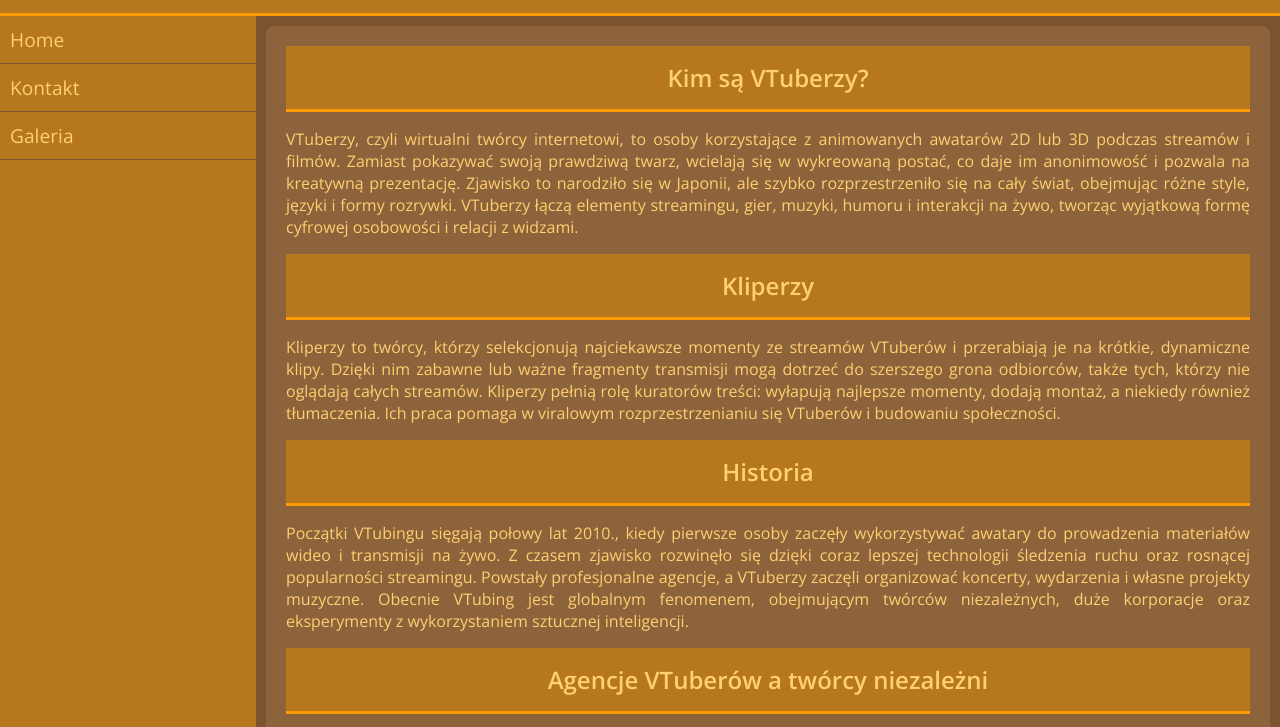
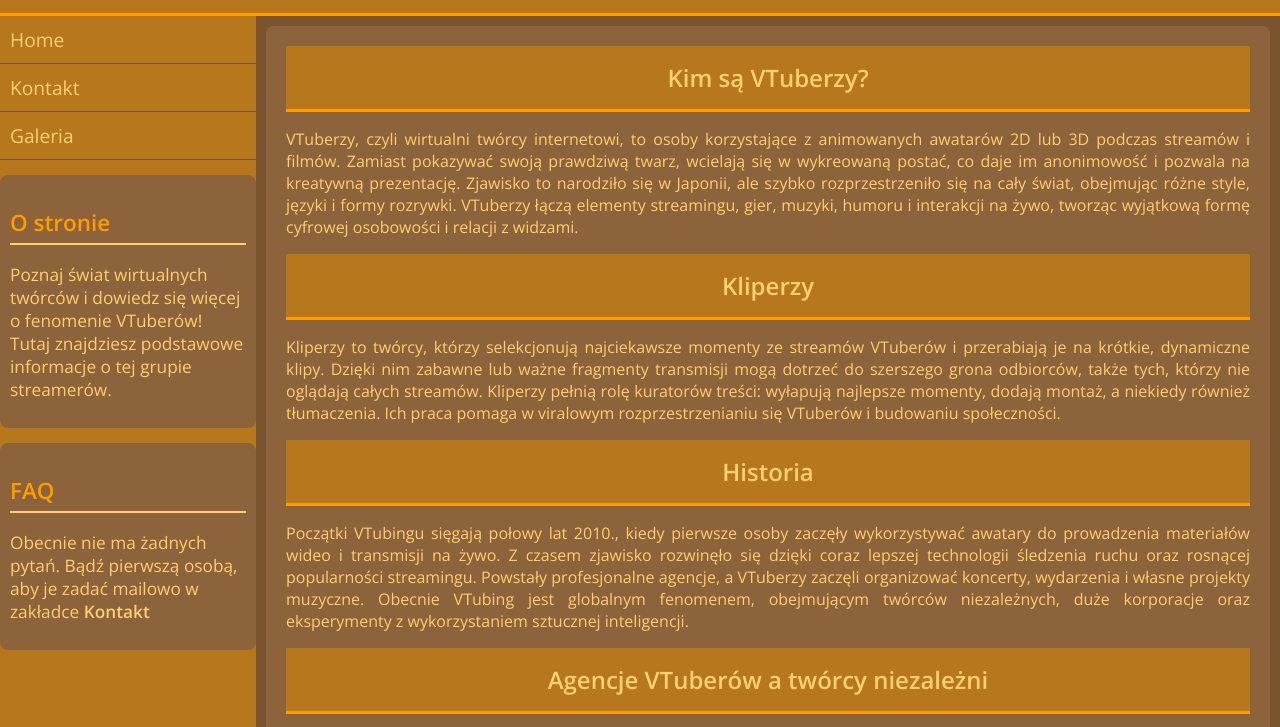
Before and after one commit to AdamBal603/WDAI_LAB, a plain HTML site: page Lab_02/index1.html in a window 1280 px wide. Shown: the part 60-787 px from the top of the page. Drawn offline with nearby package versions, Linux system fonts and the light colour scheme.

Commit message:
projekt zrobiony v1.0

```diff
--- a/Lab_02/index1.html
+++ b/Lab_02/index1.html
@@ -14,6 +14,7 @@
     </head>
     <body>
         <h1>VTubers Lair - Home</h1>
+        <div class="sidebar">
             <nav>
                 <ul>
                     <li><a href="./index1.html">Home</a></li>
@@ -21,6 +22,18 @@
                     <li><a href="./index3.html">Galeria</a></li>
                 </ul>
             </nav>
+
+            <div class="sidebar-info">
+                <h3>O stronie</h3>
+                <p>Poznaj świat wirtualnych twórców i dowiedz się więcej o fenomenie VTuberów! Tutaj znajdziesz podstawowe informacje o tej grupie streamerów.</p>
+            </div>
+
+            <div class="sidebar-faq">
+                <h3>FAQ</h3>
+                <p>Obecnie nie ma żadnych pytań. Bądź pierwszą osobą, aby je zadać mailowo w zakładce <strong>Kontakt</strong></p>
+            </div>
+        </div>
+
 
         <div class="main">
             <h2>Kim są VTuberzy?</h2>
@@ -88,12 +101,12 @@
                 </tr>
             </table>
 
-            <p>1. Gawr Gura to jedna z najbardziej rozpoznawalnych VTuberek na świecie. Jej charakterystyczna postać rekinka oraz charyzmatyczna, żartobliwa osobowość szybko przyciągnęły ogromną liczbę widzów. Zadebiutowała jako część anglojęzycznego oddziału Hololive i stała się jedną z najczęściej subskrybowanych VTuberek. Gura jest symbolem globalnego sukcesu VTubingu i przykładem tego, jak persona oraz humor potrafią zdobyć miliony fanów.</p>
+            <p>1. Gawr Gura to jedna z najbardziej rozpoznawalnych VTuberek na świecie. Jej charakterystyczna postać rekinka oraz charyzmatyczna, żartobliwa osobowość szybko przyciągnęły ogromną liczbę widzów. Zadebiutowała jako część anglojęzycznego oddziału Hololive i stała się jedną z najczęściej subskrybowanych VTuberek. Gura jest symbolem globalnego sukcesu VTubingu i przykładem tego, jak persona oraz humor potrafią zdobyć miliony fanów. Zakończyła swoją działalność w 2025 roku.</p>
             <p>2. Filian to energiczna, niezależna VTuberka znana ze swojego humoru, dynamicznych zachowań i ogromnej aktywności podczas streamów. Często angażuje się w współprace z innymi twórcami oraz różne internetowe wydarzenia. Jej transmisje łączą humor, chaos i dużą dawkę interakcji z widzami, co daje jej wysoką rozpoznawalność mimo braku wsparcia dużej agencji.</p>
             <p>3. Ironmouse to jedna z najważniejszych anglojęzycznych VTuberek, będąca również piosenkarką i bardzo charyzmatyczną streamer­ką. Jej demon-avatar kontrastuje z ciepłą i komunikatywną osobowością. Jest znana z niezwykle popularnych subathonów oraz silnej, lojalnej społeczności. Jej kariera pokazuje, jak VTuberzy potrafią łączyć humor, emocjonalność i muzykę w spójną, wpływową markę.</p>
             <p>4. Shylily to niezależna VTuberka pochodząca z Niemiec, która zdobyła popularność dzięki charakterystycznej postaci inspirowanej oceanem, spontanicznemu humorowi i dużej energii podczas streamów. Jej społeczność jest bardzo aktywna, a ona sama wyróżnia się dobrym kontaktem z widzami oraz profesjonalną oprawą wizualną. Jest przykładem sukcesu, jaki mogą osiągnąć niezależni twórcy.</p>
             <p>5. Vedal987 to twórca i programista, który zasłynął jako autor i opiekun sztucznych inteligencji Neuro-sama i Evil Neuro — dwóch VTuberek-sióstr opartych na modelach AI. Jego streamy łączą klasyczny format VTubera z eksperymentalną naturą projektów AI, co przyciągnęło wielu fanów zainteresowanych technologią. Vedal jest jedną z najciekawszych postaci sceny, reprezentując przyszłość, w której VTuberzy i sztuczna inteligencja łączą się w jeden format.</p>
-            <p>6. SmugAlana to niezależna VTuberka znana ze swojego „lisim” motywu, wyrazistego humoru i nieprzewidywalnego stylu prowadzenia streamów. Jej działalność łączy elementy chaosu, przyjaznej atmosfery i intensywnej interakcji z widzami. Choć nie należy do największych nazwisk, ma silną i lojalną społeczność, która docenia jej autentyczność i energię.</p>
+            <p>6. SmugAlana to niezależna VTuberka znana ze swojego lisiego motywu, wyrazistego humoru i nieprzewidywalnego stylu prowadzenia streamów. Jej działalność łączy elementy chaosu, przyjaznej atmosfery i intensywnej interakcji z widzami. Choć nie należy do największych nazwisk, ma silną i lojalną społeczność, która docenia jej autentyczność i energię.</p>
         </div>
         <footer>
             <p>Autor: Adam Balcerek</p>
--- a/Lab_02/style.css
+++ b/Lab_02/style.css
@@ -34,11 +34,34 @@ footer {
 }
 
 /* Nawigacja boczna */
-nav {
+.sidebar {
     background-color: #B6771D;
     width: 20%;
     height: auto;
     font-size: larger;
+    color: #FFCF71;
+}
+
+.sidebar-info, .sidebar-faq {
+    background-color: #8C633A;
+    border-radius: 8px;
+    margin: 15px 0;
+    padding: 10px;
+
+}
+
+.sidebar h3 {
+    color: #FF9D00;
+    border-bottom: 2px solid #FFCF71;
+    padding-bottom: 5px;
+    margin-bottom: 10px;
+}
+
+.sidebar p {
+    font-size: 0.9em;
+}
+
+.sidebar strong {
     color: #FFCF71;
 }
 
@@ -101,6 +124,7 @@ table, th, td {
     border-collapse: collapse;
     color: #FFCF71;
     margin: 10px;
+    text-align: center;
 }
 
 th {
```
Also changed, not shown: Lab_02/index2.html (+14 -1 lines), Lab_02/index3.html (+13 -0 lines). Lines whose indentation alone changed are shown as unchanged.
